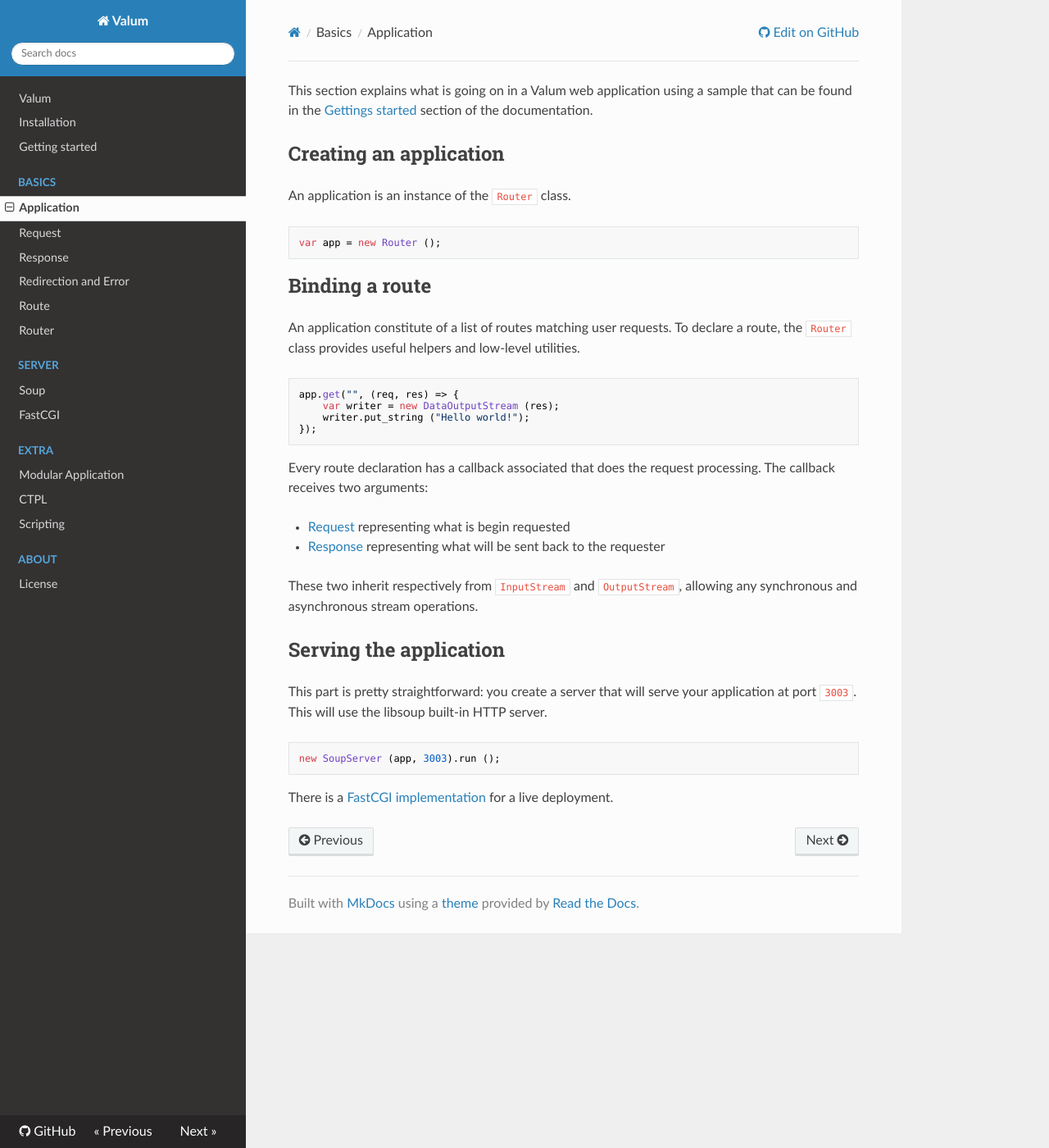
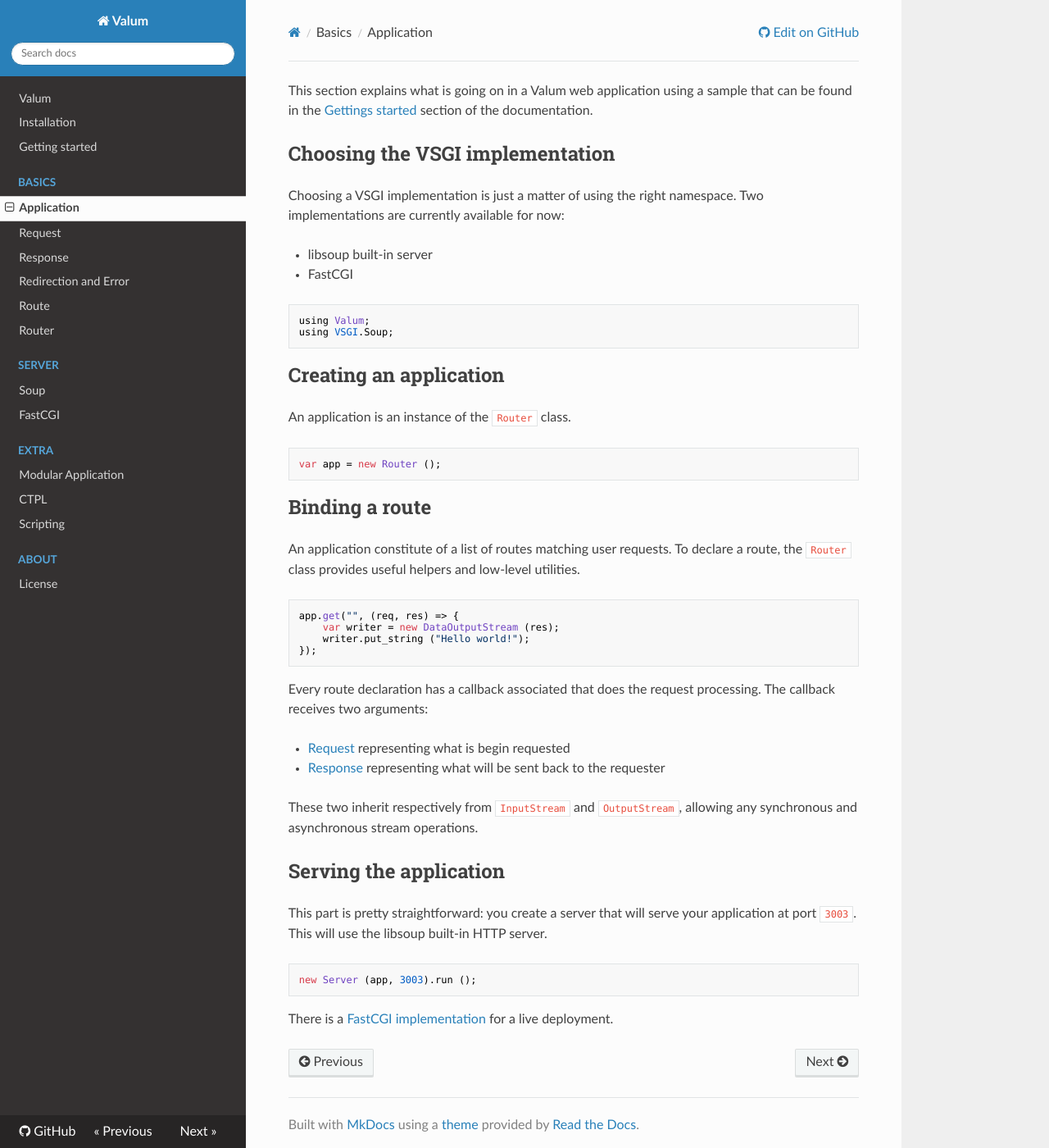
Before and after one commit to valum-framework/vsgi, an MkDocs documentation site: the page built from docs/application.md, in a window 1280 px wide and 1400 px high. Shown: the whole window at 82% size. Built offline with MkDocs 1.6.1, drawn with Linux system fonts in a browser that asks for light colours; nearby versions of some CDN libraries; old or Windows-style settings are respelled for this version of MkDocs.

Commit message:
Contains VSGI implementations in namespaces.
VSGI implementations are now transparently interchangable by using the
appropriate namespace.

    using VSGI.Soup;
    using VSGI.FastCGI;

This has a lot of advantages:

 - transparent VSGI implementations
 - facilitate packaging of new implementations
 - elegant (no more class suffixing in implementation)

Due to the naming, most of modifications overcome namespace conflicts. Although
this should not happen during application development, the following strategies
have been used to solve the conflicts:

 - importing the depdendency namespace
 - using global:: for absolute reference

Updates the documentation to reflect the changes. Also documents the technical
choice.

````diff
--- a/docs/application.md
+++ b/docs/application.md
@@ -1,6 +1,19 @@
 This section explains what is going on in a Valum web application using
 a sample that can be found in the [Gettings started](getting-started.md)
 section of the documentation.
+
+## Choosing the VSGI implementation
+
+Choosing a VSGI implementation is just a matter of using the right namespace.
+Two implementations are currently available for now:
+
+ - libsoup built-in server
+ - FastCGI
+
+```javascript
+using Valum;
+using VSGI.Soup;
+```
 
 
 ## Creating an application
@@ -41,7 +54,7 @@
 application at port `3003`. This will use the libsoup built-in HTTP server.
 
 ```java
-new SoupServer (app, 3003).run ();
+new Server (app, 3003).run ();
 ```
 
 There is a [FastCGI implementation](server/fastcgi.md) for a live deployment.
````
Also changed, not shown: README.md (+5 -2 lines), docs/getting-started.md (+2 -2 lines), 7 other files.
